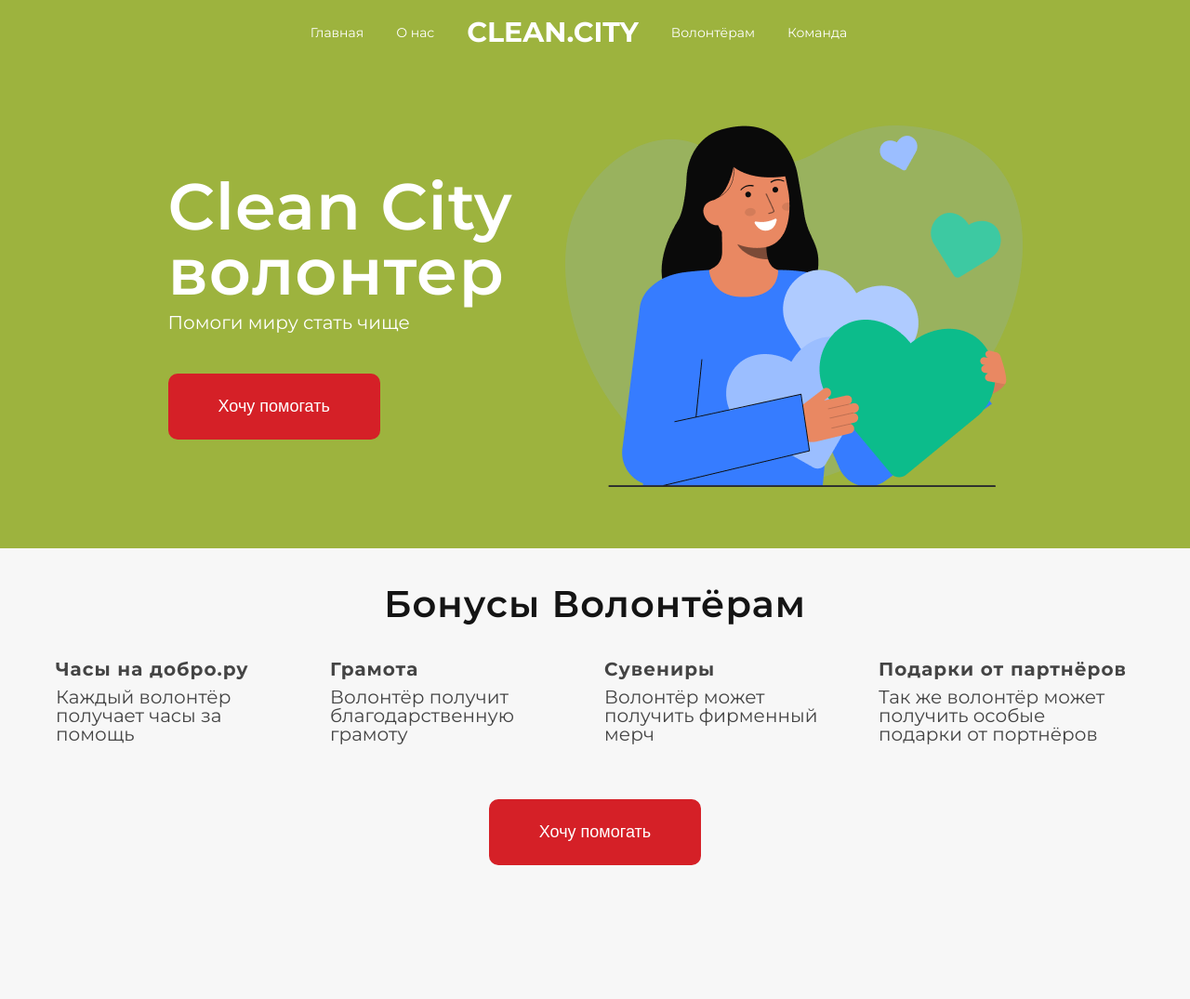
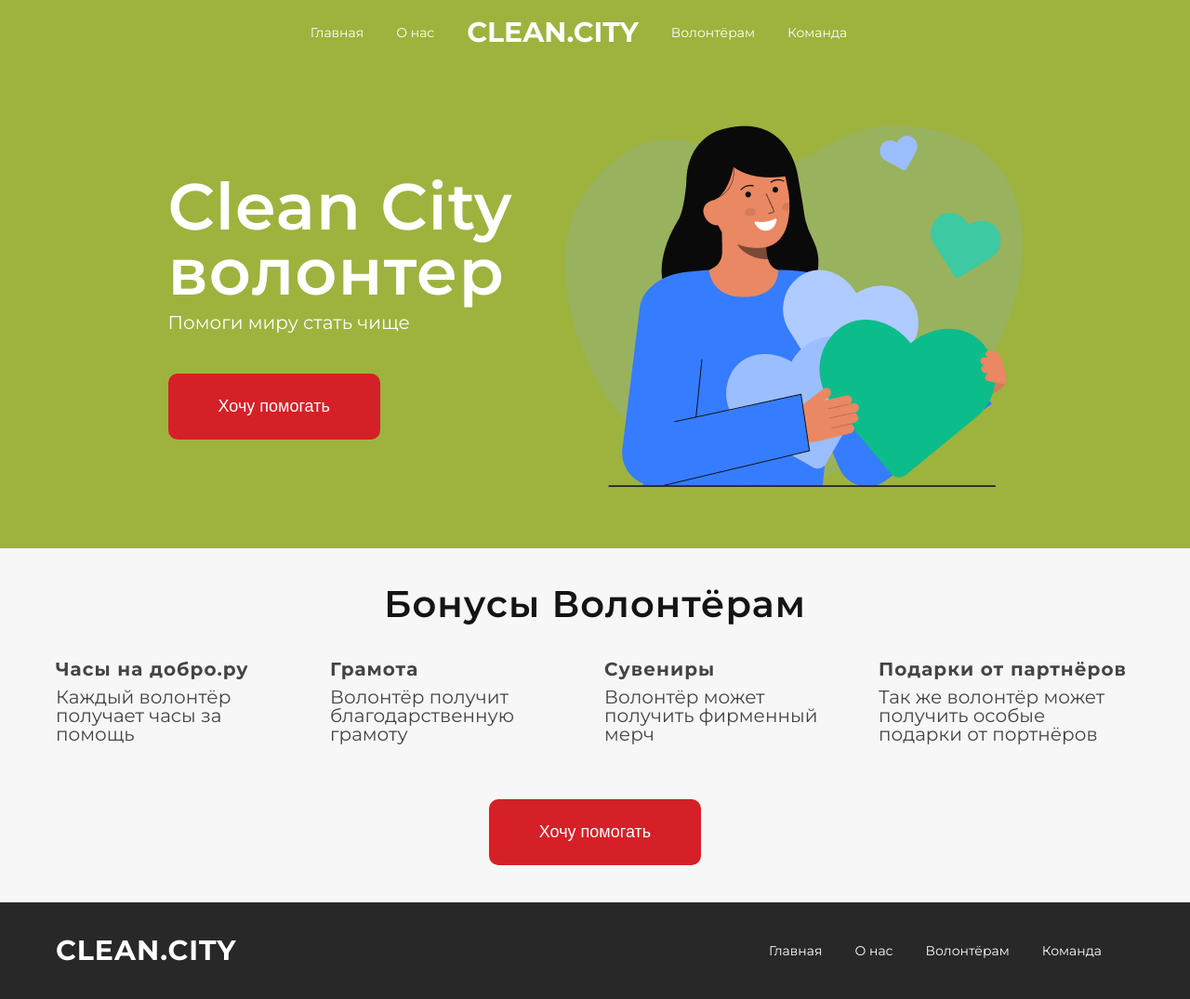
Before and after one commit to ZeroB1t/Clean.City, a plain HTML site: page volunteer.html in a window 1280 px wide. Shown: the whole page at 93% size. Before the commit the page ends 971 px from the top, so only its background shows below. Drawn offline with Linux system fonts and the light colour scheme.

Commit message:
footer готов

```diff
--- a/css/volunteer.css
+++ b/css/volunteer.css
@@ -4,6 +4,7 @@
     /* Цвета фона */
     --bg-color-green: #9DB33E;
     --bg-color-white: #fff;
+    --bg-color-black: #282828;
 
     /* Цвета текста */
     --text-color-black: #141414;
@@ -45,6 +46,11 @@ body{
 
 .menu-link{
     color: var(--text-color-white);
+    transition: all 0.5s ease;
+}
+
+.menu-link:hover {
+    color: #b8b8b8;
 }
 
 .logo {
@@ -137,3 +143,16 @@ body{
 .bonus-btn{
     margin: 60px 0 40px;
 }
+
+/* Стили для подвала */
+
+.footer{
+    background-color: var(--bg-color-black);
+}
+
+.footer-content{
+    display: flex;
+    padding: 25px 0;
+    justify-content: space-between;
+    align-items: center;
+}
--- a/volunteer.html
+++ b/volunteer.html
@@ -59,5 +59,22 @@
             </div>
         </div>
     </section>
+    <footer class="footer">
+        <div class="container">
+            <div class="footer-content">
+                <div class="logotype">
+                    <h3 class="footer-logo logo"><a class="menu-link" href="#">CLEAN.CITY</a></h3>
+                </div>
+                <div class="footer-menu">
+                    <ul class="menu">
+                        <li class="menu-item"><a class="menu-link" href="#">Главная</a></li>
+                        <li class="menu-item"><a class="menu-link" href="#">О нас</a></li>
+                        <li class="menu-item"><a class="menu-link" href="#">Волонтёрам</a></li>
+                        <li class="menu-item"><a class="menu-link" href="#">Команда</a></li>
+                    </ul>
+                </div>
+            </div>
+        </div>
+    </footer>
 </body>
 </html>
```
